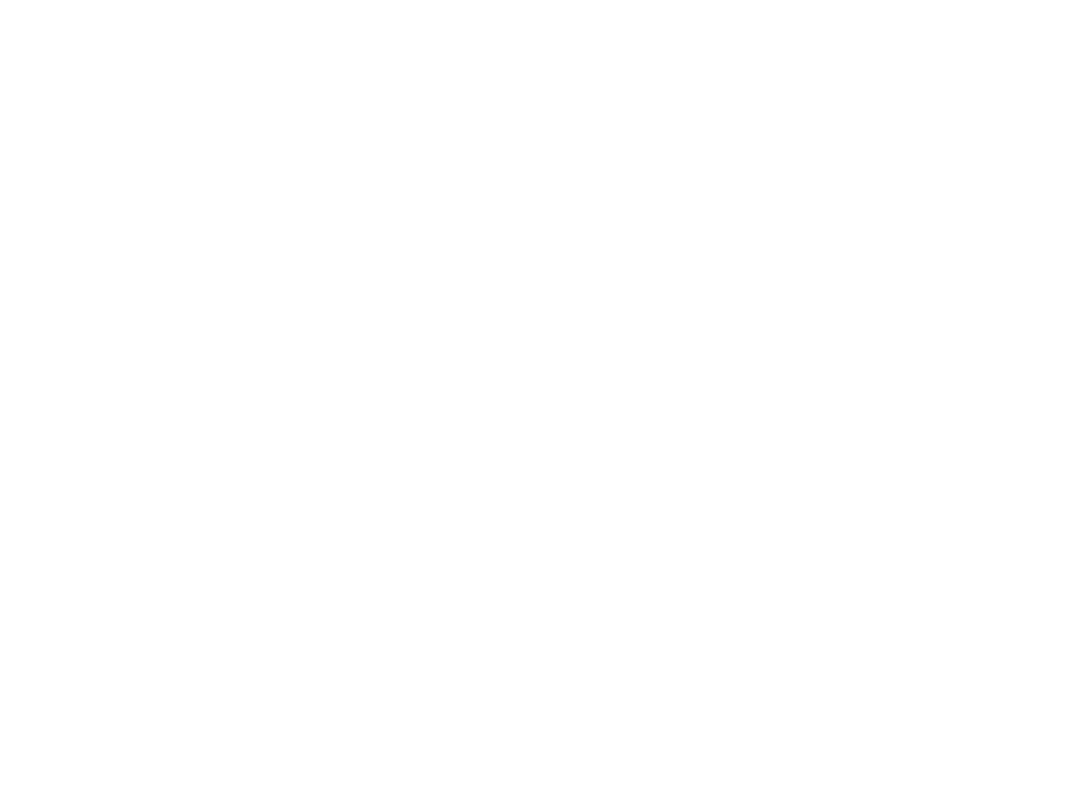
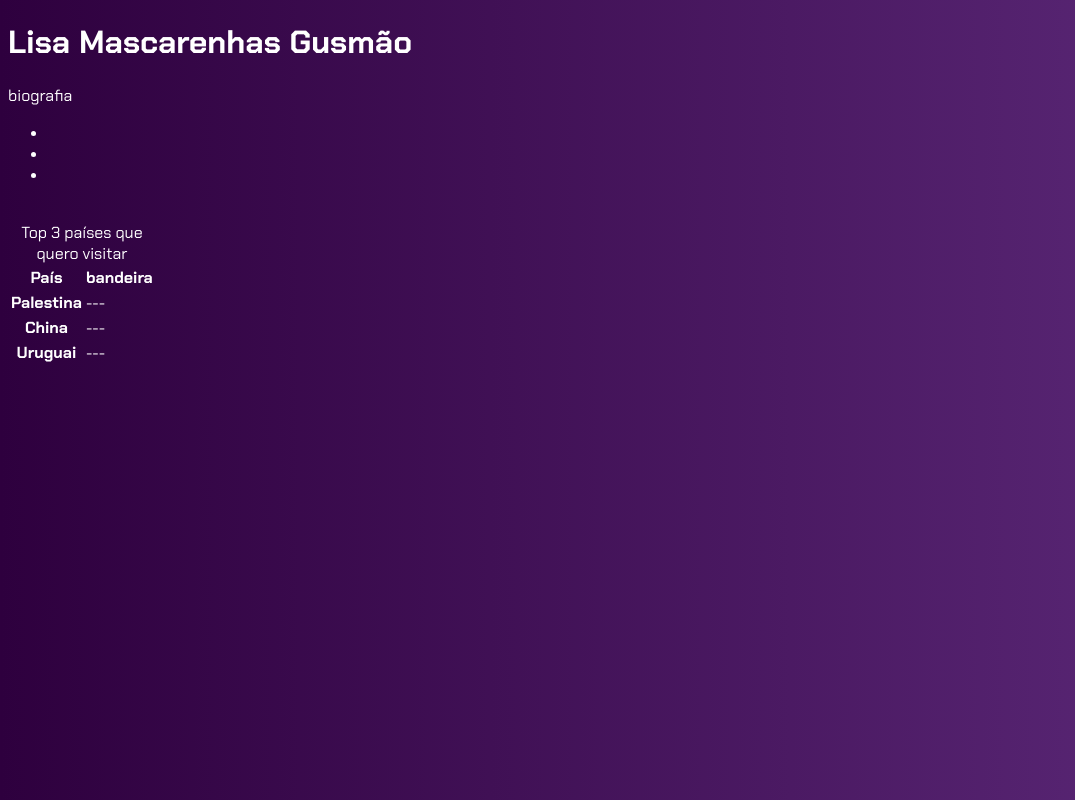
Before and after one commit to Mazrine/Trabalho-de-Fundamentos-de-Desenvolvimento-de-Software, a plain HTML site: page index.html in a window 1280 px wide. Shown: the whole page, without its empty margins (0-1075 px from the left). Drawn offline with Linux system fonts and the light colour scheme.

Commit message:
progress

```diff
--- a/index.html
+++ b/index.html
@@ -3,10 +3,53 @@
 <head>
   <meta charset="UTF-8">
   <meta name="viewport" content="width=device-width, initial-scale=1.0">
-  <title>Lisa Mascarenhas Gusmão</title>
+  <title>Trabalho de Fundamentos de Desenvolvimento de Software - Lisa Mascarenhas Gusmão</title>
   <link rel="stylesheet" href="style.css">
+  <link rel="preconnect" href="https://fonts.googleapis.com">
+  <link rel="preconnect" href="https://fonts.gstatic.com" crossorigin>
+  <link href="https://fonts.googleapis.com/css2?family=Chakra+Petch:ital,wght@0,300;0,400;0,500;0,600;0,700;1,300;1,400;1,500;1,600;1,700&display=swap" rel="stylesheet">
 </head>
 <body>
   <script src="script.js"></script>
+  <div>
+    <h1>Lisa Mascarenhas Gusmão</h1>
+    <p>biografia</p>
+  </div>
+  <ul>
+    <li>
+    <li>
+    <li>
+  </ul>
+  <img>
+  <table>
+  <caption>
+    Top 3 países que quero visitar
+  </caption>
+  <thead>
+    <tr>
+      <th scope="col">País</th>
+      <th scope="col">bandeira</th>
+
+    </tr>
+  </thead>
+  <tbody>
+    <tr>
+      <th scope="row">Palestina</th>
+      <td>---</td>
+
+    </tr>
+    <tr>
+      <th scope="row">China</th>
+      <td>---</td>
+
+    </tr>
+    <tr>
+      <th scope="row">Uruguai</th>
+      <td>---</td>
+
+    </tr>
+      </tbody>
+ </table>
+
 </body>
 </html>
--- a/style.css
+++ b/style.css
@@ -0,0 +1,10 @@
+body {
+  font-family: 'Chakra Petch', sans-serif;
+  background: linear-gradient(90deg, #2e003e, #5d2a7a);
+  color: white;
+}
+
+
+h1 {
+
+}
```
